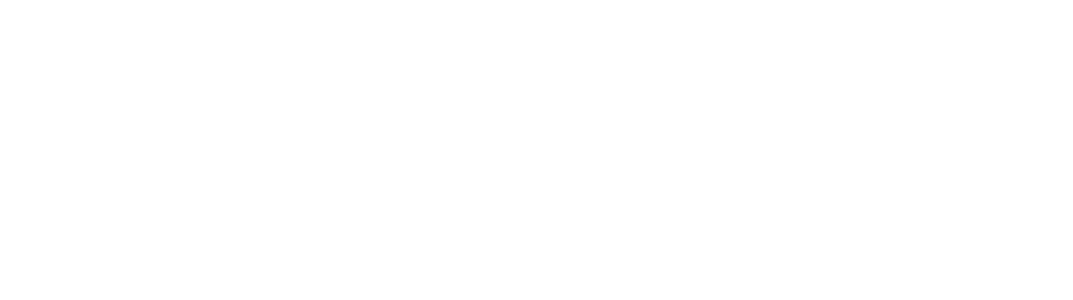
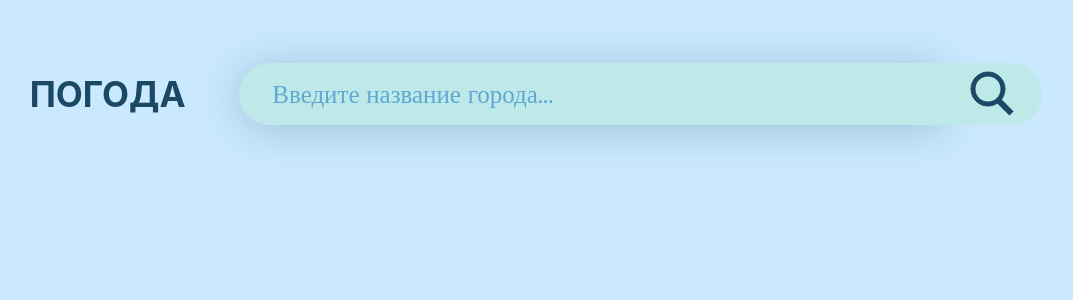
Before and after one commit to Maxim93mk/Weather, a React (Create React App) app: page / in a window 1280 px wide. Shown: the top 300 px of the page, without its empty margins (104-1177 px from the left). Built offline with nearby package versions, Linux system fonts and the light colour scheme.

Commit message:
Header - сверстан

```diff
--- a/public/index.html
+++ b/public/index.html
@@ -6,7 +6,10 @@
   <meta name="viewport" content="width=device-width, initial-scale=1" />
   <meta name="theme-color" content="#000000" />
   <meta name="description" content="Web site created using create-react-app" />
-
+  <!-- Шрифты -->
+  <link rel="preconnect" href="https://fonts.googleapis.com">
+  <link rel="preconnect" href="https://fonts.gstatic.com" crossorigin>
+  <link href="https://fonts.googleapis.com/css2?family=Poppins:wght@400;500;600;700&display=swap" rel="stylesheet">
   <title>Weather</title>
 </head>
 
--- /dev/null
+++ b/src/components/app/header/Header.jsx
@@ -0,0 +1,24 @@
+import styles from './Header.module.css'
+
+
+function Header() {
+  return (
+    <>
+      <header>
+        <div className="wrapper">
+          <section className={styles.header}>
+            <h1 className={styles.title}>Погода</h1>
+            <div className={styles.searchBlock}>
+              <input type="text"
+                className={styles.searchInput}
+                placeholder='Введите название города...' />
+              <button className={styles.searchBtn}></button>
+            </div>
+          </section>
+        </div>
+      </header>
+    </>
+  );
+}
+
+export default Header;
--- /dev/null
+++ b/src/components/app/header/Header.module.css
@@ -0,0 +1,58 @@
+.header {
+    display: flex;
+    align-items: center;
+    flex-wrap: wrap;
+    justify-content: space-evenly;
+}
+
+.title {
+    color: #1b4965;
+    font-size: 35px;
+    text-align: center;
+    text-transform: uppercase;
+}
+
+.searchBlock {
+    max-width: 803px;
+    min-width: 304px;
+    width: 100%;
+    display: flex;
+    align-items: center;
+}
+
+.searchInput {
+    max-width: 703px;
+    width: 100%;
+    border-radius: 40px 0 0 40px;
+    box-shadow: 0px 4px 40px 0px rgba(27, 73, 101, 0.25);
+    background: #bee9e8;
+    border: none;
+    outline: none;
+    font-family: "Poppins";
+    font-size: 25px;
+    font-weight: 400;
+    line-height: 27px;
+    text-align: left;
+    padding: 18px 80px 17px 33px;
+    color: #1b4965;
+}
+
+.searchInput::placeholder {
+    color: #5fa8d3;
+}
+
+.searchBtn {
+    background: #bee9e8;
+    background-image: url('../../../../public/assets/img/search.svg');
+    background-position: center;
+    background-repeat: no-repeat;
+    max-width: 100px;
+    width: 100%;
+    min-height: 62px;
+    max-height: 62px;
+    height: 100%;
+    border: none;
+    outline: none;
+    cursor: pointer;
+    border-radius: 0 40px 40px 0;
+}
--- a/src/index.css
+++ b/src/index.css
@@ -11,3 +11,19 @@
   font-family: source-code-pro, Menlo, Monaco, Consolas, 'Courier New',
     monospace;
 }
+
+* {
+  margin: 0;
+  padding: 0;
+  box-sizing: border-box;
+}
+
+
+.wrapper {
+  max-width: 1512px;
+  width: 100%;
+  height: 100vh;
+  padding: 63px 80px;
+  margin: 0 auto;
+  background: #cae9ff;
+}
--- a/src/pages/MainPage.jsx
+++ b/src/pages/MainPage.jsx
@@ -1,10 +1,10 @@
 import styles from './MainPage.module.css'
-
+import Header from '../components/app/header/Header';
 
 function MainPage() {
   return (
     <>
-
+      <Header />
     </>
   );
 }
```
Also changed, not shown: public/assets/img/search.svg (added), public/assets/img/search_del.svg (added). Lines whose indentation alone changed are shown as unchanged.
